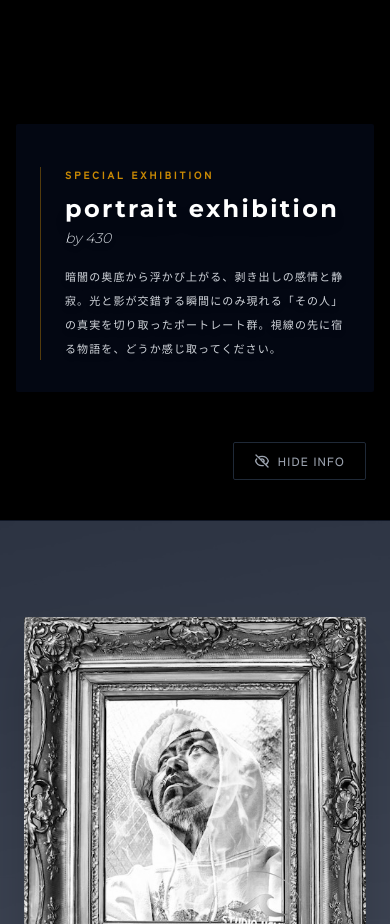
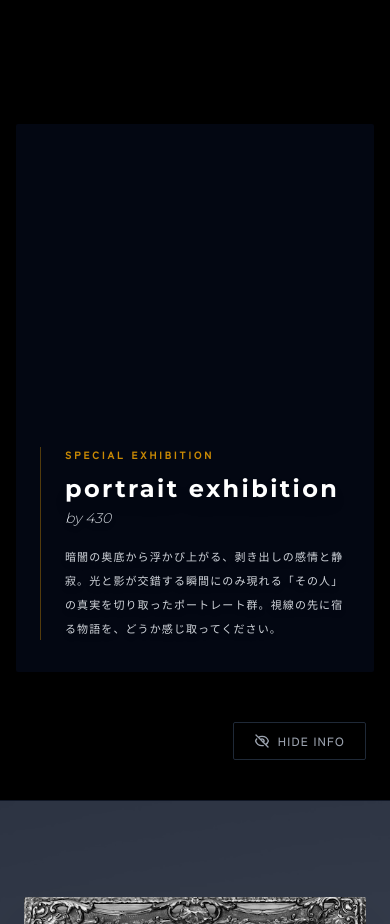
Before and after one commit to miliosapporo-eng/my-garally, a React (Vite) app: page / in a window 390 px wide. Shown: the part 6860-7784 px from the top of the page. Built offline with nearby package versions, Linux system fonts and the light colour scheme; no server answers.

Commit message:
exhibition 修正

```diff
--- a/src/App.jsx
+++ b/src/App.jsx
@@ -77,7 +77,7 @@ const ProjectSlideshow = () => {
 
                 return (
                     <div key={url} className={`absolute inset-0 ${slideClass}`}>
-                         <img src={url} alt="Portrait Exhibition" className="w-full h-full object-cover object-center opacity-80" />
+                         <img src={url} alt="Portrait Exhibition" className="w-full h-full object-contain object-center opacity-80" />
                     </div>
                 );
             })}
@@ -423,8 +423,8 @@ export default function App() {
             <section id="project" className="relative py-32 md:py-48 border-b border-gray-900 overflow-hidden bg-black flex items-center justify-center group">
 
                 <FadeInSection className="w-full max-w-5xl px-4 md:px-0">
-                    {/* スライドショーを囲むコンテナ（大胆な余白を作るために枠を制限） */}
-                    <div className="relative w-full aspect-[4/3] md:aspect-[16/9] shadow-[0_0_40px_rgba(0,0,0,0.8)] rounded-sm overflow-hidden bg-gray-950">
+                    {/* スライドショーを囲むコンテナ（元画像をすべて表示するために高さを確保） */}
+                    <div className="relative w-full h-[65vh] md:h-[80vh] shadow-[0_0_40px_rgba(0,0,0,0.8)] rounded-sm overflow-hidden bg-gray-950">
 
                         {/* スライドショー背景（枠内で再生される） */}
                         <ProjectSlideshow />
```
